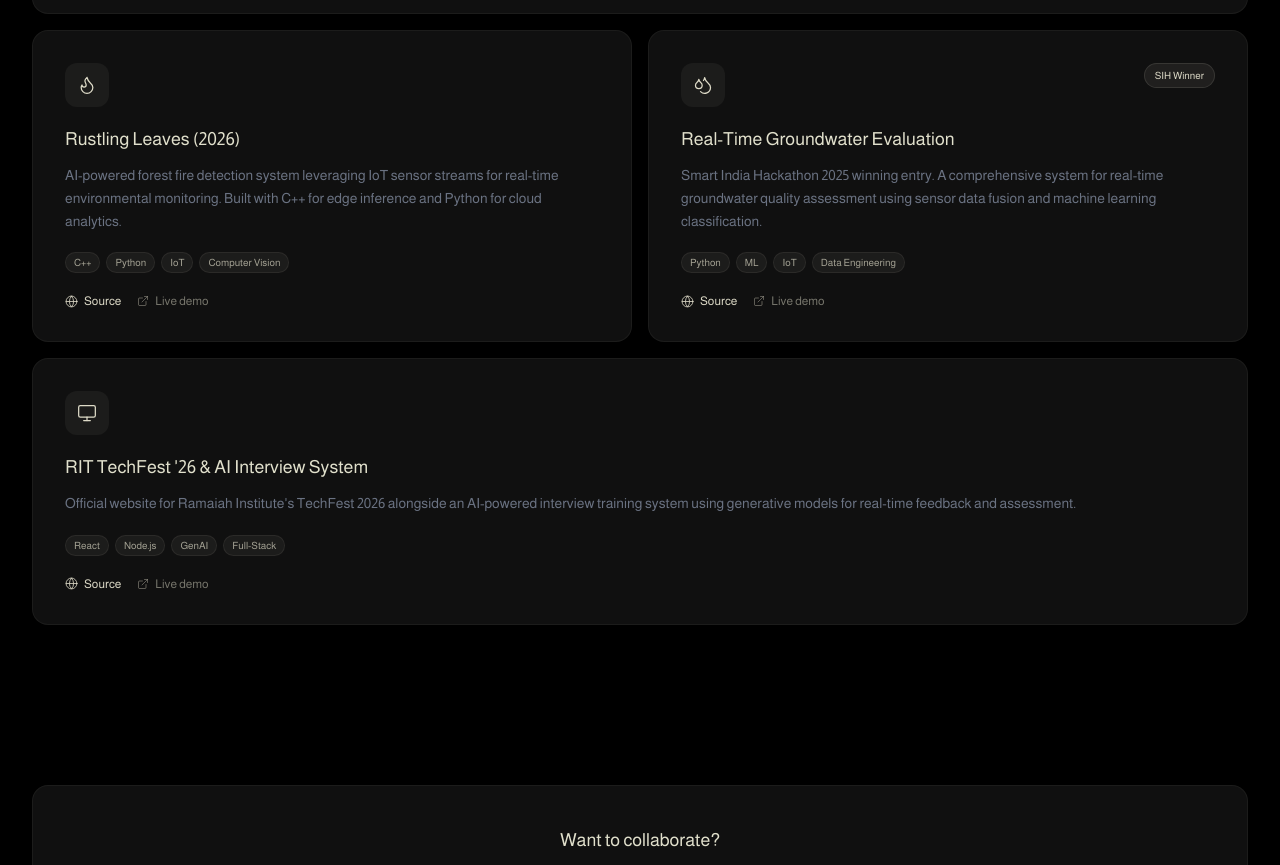
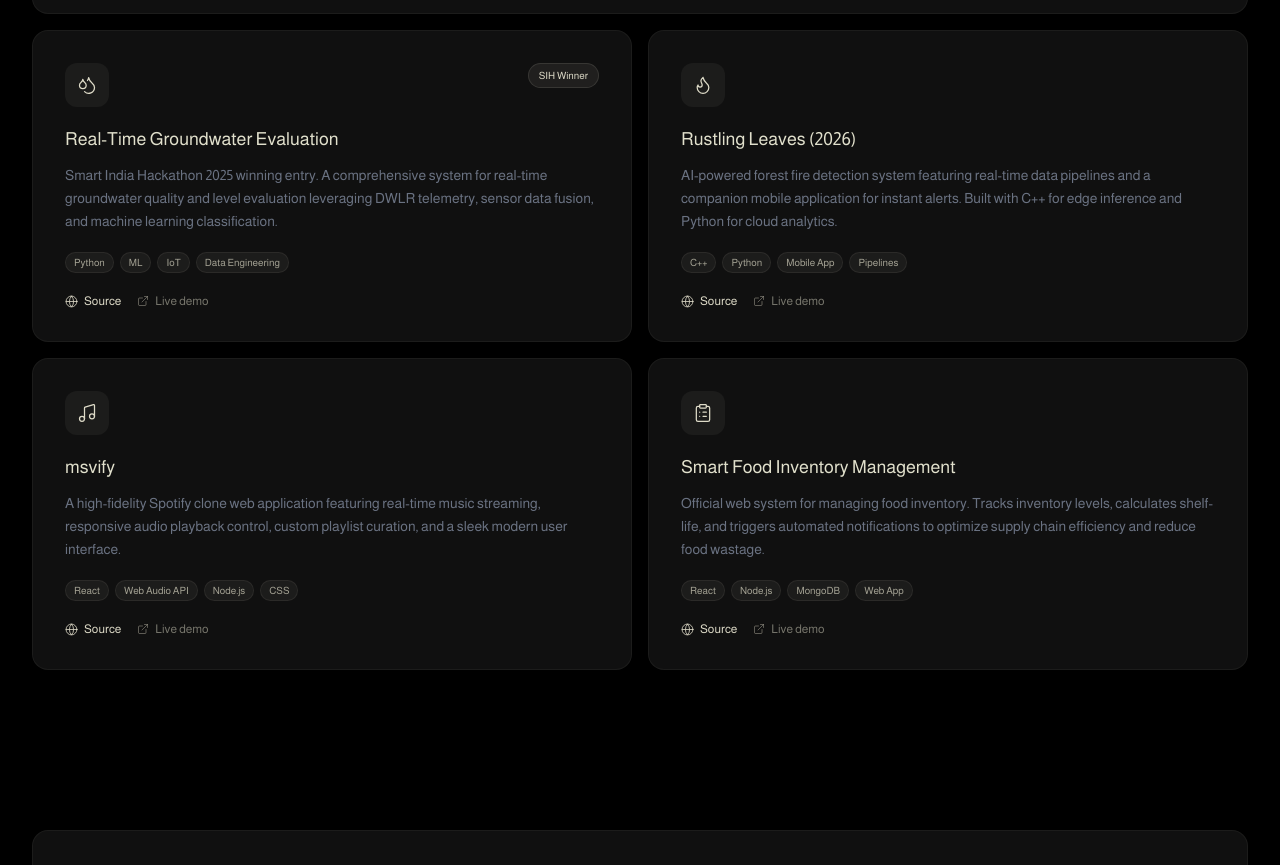
Before and after one commit to Shashankckotagi/shashank-portfolio, a React (Vite) app: page /projects in a window 1280 px wide. Shown: the part 959-1824 px from the top of the page. Built offline with nearby package versions, Linux system fonts and the light colour scheme.

Commit message:
Update projects page and homepage cards with new key projects

```diff
--- a/src/components/Features.tsx
+++ b/src/components/Features.tsx
@@ -235,9 +235,10 @@ const INFO_CARDS: InfoCardProps[] = [
     url: 'https://github.com/shashankckotagi',
     items: [
       'Mini HL-LHC Event Classifier — GNN pipeline, 100% F1-score on collision data',
-      'Rustling Leaves — AI forest fire detection with IoT sensor streams, 2026 (C++/Python)',
-      'Real-Time Groundwater Evaluation — Smart India Hackathon winning entry, 2025',
-      'RIT TechFest \'26 official site + AI Interview Training System',
+      'Real-Time Groundwater Evaluation — Smart India Hackathon winning entry, 2025 (DWLR telemetry)',
+      'Rustling Leaves (2026) — AI forest fire detection with real-time pipelines & mobile app',
+      'msvify — Spotify clone with music streaming & playlist control',
+      'Smart Food Inventory Management System website',
     ],
   },
   {
--- a/src/pages/ProjectsPage.tsx
+++ b/src/pages/ProjectsPage.tsx
@@ -1,6 +1,6 @@
 import { useRef } from 'react'
 import { motion, useInView } from 'framer-motion'
-import { Globe, ExternalLink, Cpu, Flame, Droplets, Monitor } from 'lucide-react'
+import { Globe, ExternalLink, Cpu, Flame, Droplets, Music, ClipboardList } from 'lucide-react'
 import WordsPullUpMultiStyle from '../components/WordsPullUpMultiStyle'
 
 // ─── Data ────────────────────────────────────────────────────────────────────
@@ -25,29 +25,37 @@ const PROJECTS: Project[] = [
     span: 'wide',
   },
   {
-    title: 'Rustling Leaves (2026)',
-    description:
-      'AI-powered forest fire detection system leveraging IoT sensor streams for real-time environmental monitoring. Built with C++ for edge inference and Python for cloud analytics.',
-    tags: ['C++', 'Python', 'IoT', 'Computer Vision'],
-    icon: Flame,
-    span: 'normal',
-  },
-  {
     title: 'Real-Time Groundwater Evaluation',
     description:
-      'Smart India Hackathon 2025 winning entry. A comprehensive system for real-time groundwater quality assessment using sensor data fusion and machine learning classification.',
+      'Smart India Hackathon 2025 winning entry. A comprehensive system for real-time groundwater quality and level evaluation leveraging DWLR telemetry, sensor data fusion, and machine learning classification.',
     tags: ['Python', 'ML', 'IoT', 'Data Engineering'],
     icon: Droplets,
     highlight: 'SIH Winner',
     span: 'normal',
   },
   {
-    title: 'RIT TechFest \'26 & AI Interview System',
+    title: 'Rustling Leaves (2026)',
     description:
-      'Official website for Ramaiah Institute\'s TechFest 2026 alongside an AI-powered interview training system using generative models for real-time feedback and assessment.',
-    tags: ['React', 'Node.js', 'GenAI', 'Full-Stack'],
-    icon: Monitor,
-    span: 'wide',
+      'AI-powered forest fire detection system featuring real-time data pipelines and a companion mobile application for instant alerts. Built with C++ for edge inference and Python for cloud analytics.',
+    tags: ['C++', 'Python', 'Mobile App', 'Pipelines'],
+    icon: Flame,
+    span: 'normal',
+  },
+  {
+    title: 'msvify',
+    description:
+      'A high-fidelity Spotify clone web application featuring real-time music streaming, responsive audio playback control, custom playlist curation, and a sleek modern user interface.',
+    tags: ['React', 'Web Audio API', 'Node.js', 'CSS'],
+    icon: Music,
+    span: 'normal',
+  },
+  {
+    title: 'Smart Food Inventory Management',
+    description:
+      'Official web system for managing food inventory. Tracks inventory levels, calculates shelf-life, and triggers automated notifications to optimize supply chain efficiency and reduce food wastage.',
+    tags: ['React', 'Node.js', 'MongoDB', 'Web App'],
+    icon: ClipboardList,
+    span: 'normal',
   },
 ]
 
```
